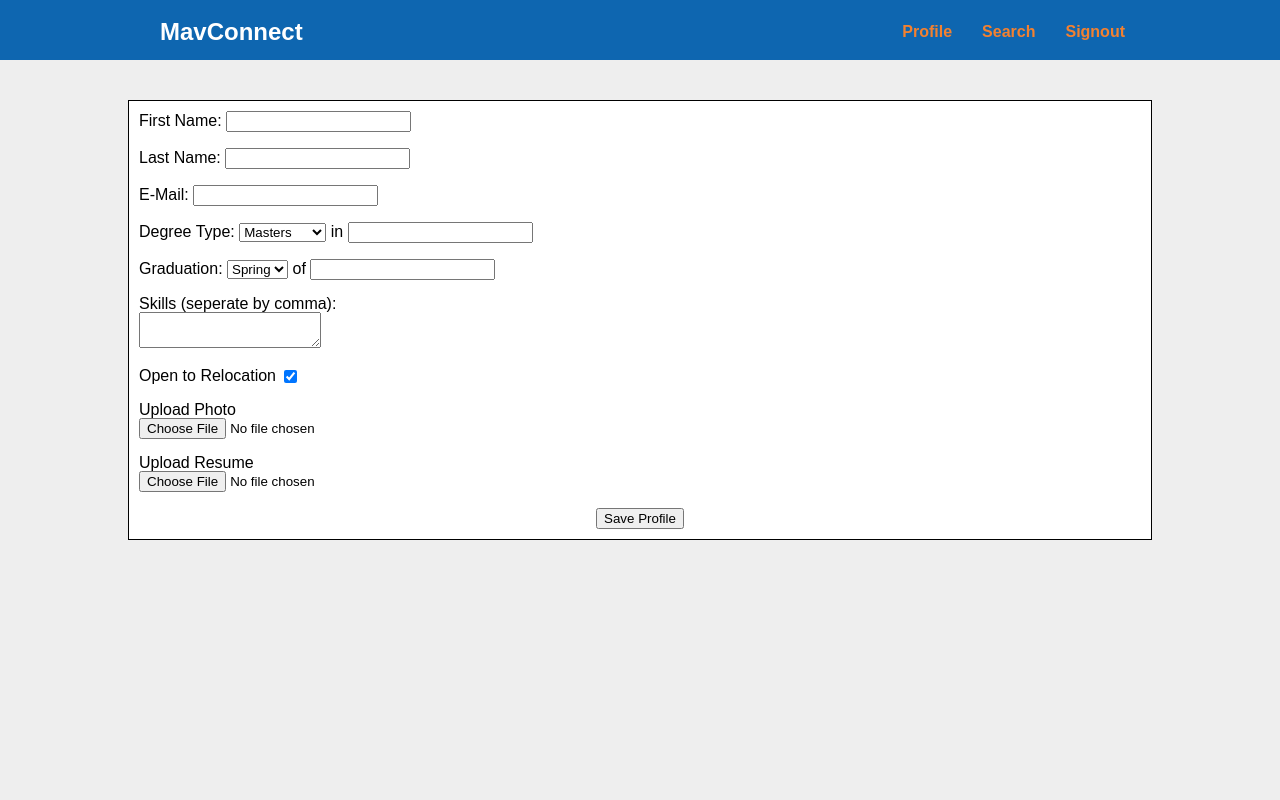
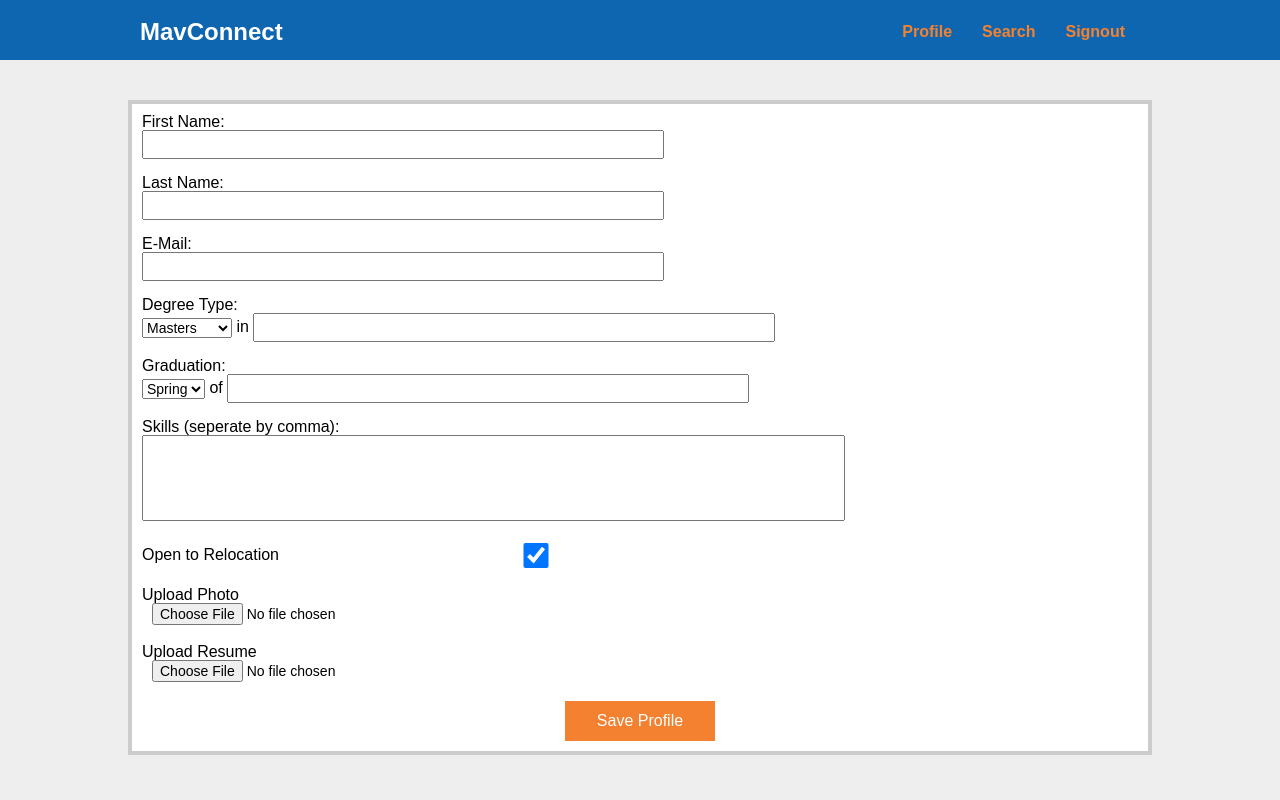
Before and after one commit to GKarthikVarma/CSE5335_Final_Project, a PHP site: page /edit_profile.php in a window 1280 px wide. Run offline with PHP 8.4, Linux system fonts and the light colour scheme; the visitor is signed in with stand-in values (Sample User, id 1).

Commit message:
Added php loading to edit profile

```diff
--- a/css/style.css
+++ b/css/style.css
@@ -227,6 +318,17 @@ header .navbar li {
   header .navbar a{
     color: #F38130;
     font-weight: bold;
+  }
+
+  header .title {
+    color: #fff;
+    float: left;
+    padding: 20px 0;
+    vertical-align: middle;
+    font-family: Arial;
+    font-weight: bold;
+    font-size: 24px;
+  }
 }
 
 
@@ -283,15 +385,43 @@ header .navbar a{
 }
 
 
+/*form type A*/
 
-/*Edit profile form*/
-
-.edit-prof-form textarea {
+.formA input {
+  padding: 0 10px;
+  height: 25px;
+  font-size: 14px;
   width: 50%;
-  height: 50px;
-  resize: none;
 }
 
+.formA textarea {
+  width: 70%;
+  height: 80px;
+  resize: none;
+  font-size: 14px;
+}
+
+.formA select {
+  font-size: 14px;
+}
+
+.formA button {
+    display: block;
+    width: 150px;
+    height: 40px;
+    border: none;
+    margin: 0 auto;
+    color: white;
+    background-color: #F38130;
+    font-family: arial;
+    font-size: 16px;
+    color: #fff;
+    cursor: pointer;
+}
+
+.formA button:hover {
+    background-color: #df7813;
+}
 
 /*Search jobs form*/
 
@@ -326,11 +456,8 @@ header .navbar a{
 }
 
 /*Classes*/
-
-
-
 .profile-container {
-  border: 1px solid;
+  border: 4px solid #ccc;
   background-color: #fff;
   padding: 10px;
 }
@@ -348,23 +475,26 @@ body a {
   font-weight: bold;
 }
 
+/* HOME SCREEN STYLES */
+@media only screen and (min-width: 481px) and (max-width: 800px) {
+  #home-logo {
+    width: 500px;
+    height: 300px;
+    margin: 0 10%;
+    background-image: url("../images/mav-logo.png");
+    background-size: 100%;
+    background-repeat: no-repeat;
+  }
+}
+@media only screen and (min-width: 801px) {
   #home-logo {
     width: 750px;
     height: 500px;
     margin: 0 10%;
     background-image: url("../images/mav-logo.png");
-  background-size: 100% 500px;
+    background-size: 100%;
     background-repeat: no-repeat;
   }
-
-#title {
-  color: #fff;
-  float: left;
-  padding: 20px;
-  vertical-align: middle;
-  font-family: Arial;
-  font-weight: bold;
-  font-size: 24px;
 }
 
 #profile-photo {
--- a/edit_profile.php
+++ b/edit_profile.php
@@ -11,13 +11,13 @@
   <form class="formA" action="background/edit_profile.php" method="post">
     <input type="hidden" name="id" value=<?php echo("{$_SESSION['u_id']}")?>>
     <input type="hidden" name="uid" value=<?php echo("{$_SESSION['u_uid']}")?>>
-    <label>First Name:</label>
+    <label>First Name:</label><br />
     <input type="text" name="first_name"></input><br /><br />
-    <label>Last Name:</label>
+    <label>Last Name:</label><br />
     <input type="text" name="last_name"></input><br /><br />
-    <label>E-Mail:</label>
+    <label>E-Mail:</label><br />
     <input type="text" name="email"></input><br /><br />
-    <label>Degree Type:</label>
+    <label>Degree Type:</label><br />
     <select name="degree_type">
       <option value="associates">Associates</option>
       <option value="bachelors">Bachelors</option>
@@ -27,7 +27,7 @@
     in
     <input type="text" name="major"></input>
     <br /><br />
-    <label>Graduation:</label>
+    <label>Graduation:</label><br />
     <select name="grad_semester">
       <option value="fall">Fall</option>
       <option value="spring" selected="selected">Spring</option>
--- a/header.php
+++ b/header.php
@@ -12,7 +12,7 @@ session_start();
 <header>
 	<nav>
 		<div class="main-wrapper">
-			<div id="title">
+			<div class="title">
 			MavConnect
 		</div>
 			<div class='nav-login'>
--- a/header_login.php
+++ b/header_login.php
@@ -13,7 +13,7 @@ session_start();
 <header>
 	<nav>
 		<div class="main-wrapper">
-		<div id="title">
+		<div class="title">
 		MavConnect
 	</div>
 	<?php
```
Also changed, not shown: other parts of css/style.css (+100 -9 lines), signup.php (+6 -6 lines). Lines whose indentation alone changed are shown as unchanged.
